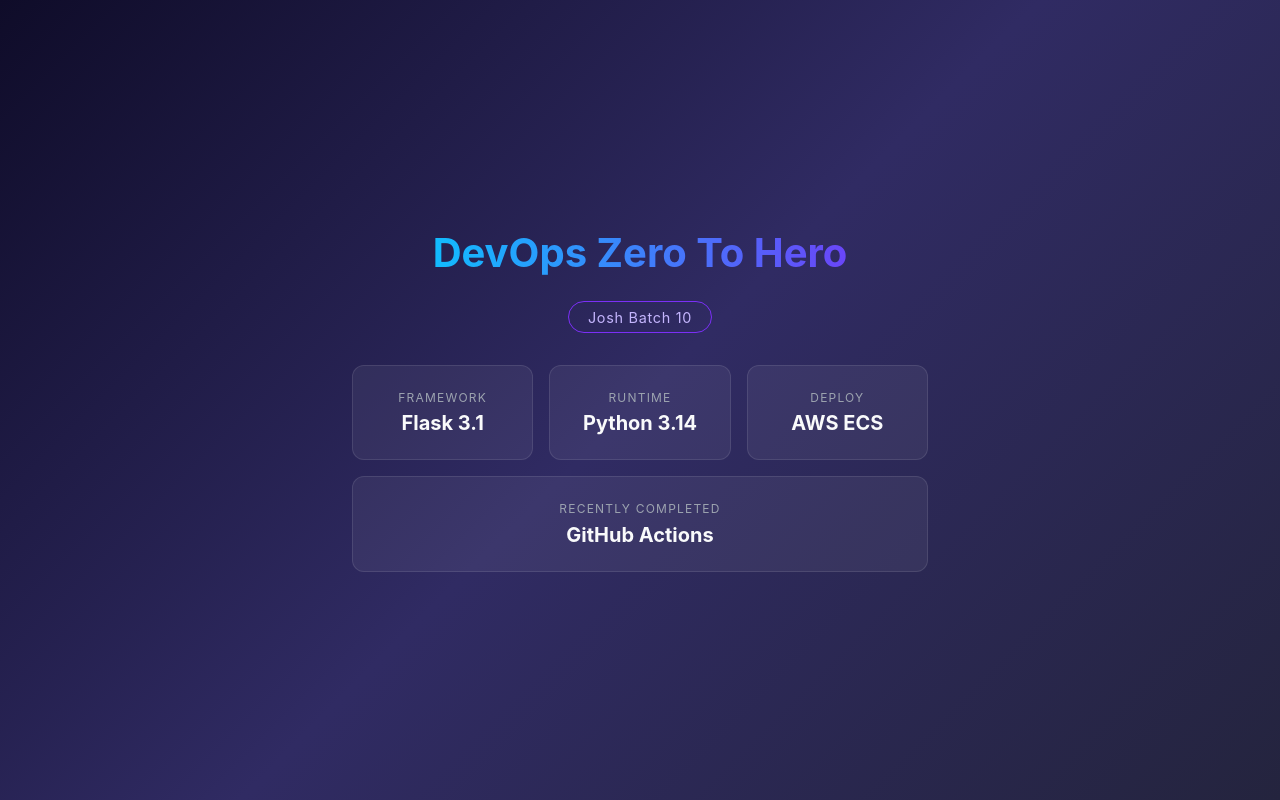
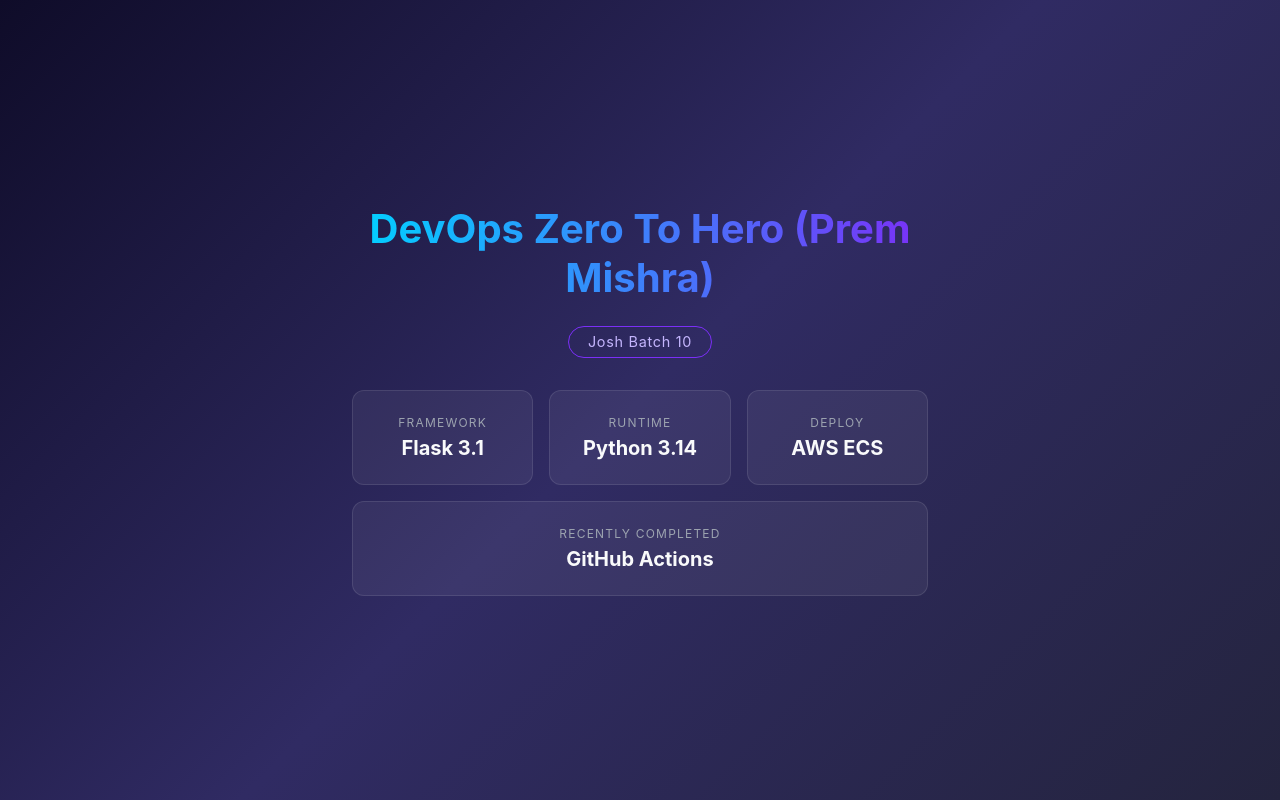
Before and after one commit to mishra0703/githubActions, a plain HTML site: page templates/index.html in a window 1280 px wide. Drawn offline with Linux system fonts and the light colour scheme.

Commit message:
Minor Changes to HTML for testing

```diff
--- a/templates/index.html
+++ b/templates/index.html
@@ -67,7 +67,7 @@
 </head>
 <body>
     <div class="container">
-        <h1>DevOps Zero To Hero</h1>
+        <h1>DevOps Zero To Hero (Prem Mishra)</h1>
         <div class="badge">Josh Batch 10</div>
         <div class="cards">
             <div class="card">
```
